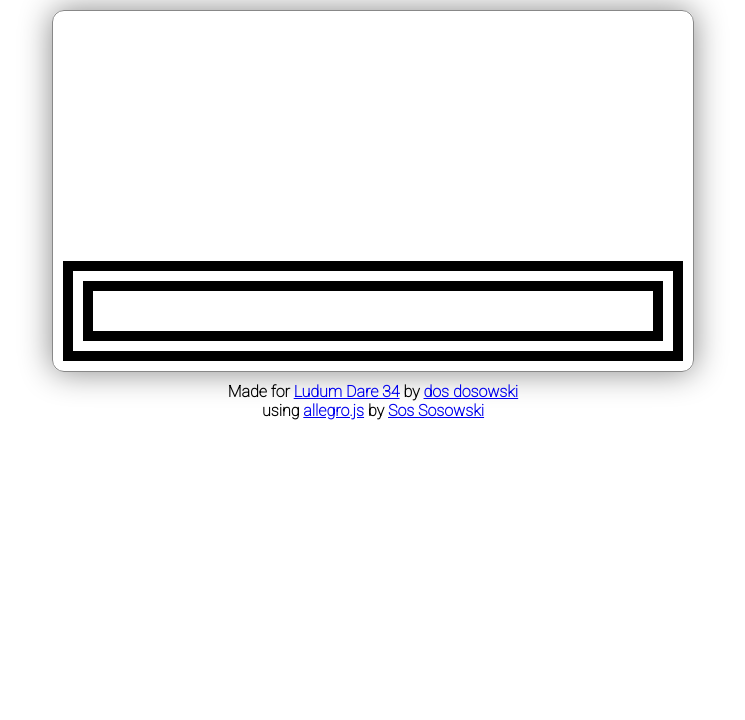
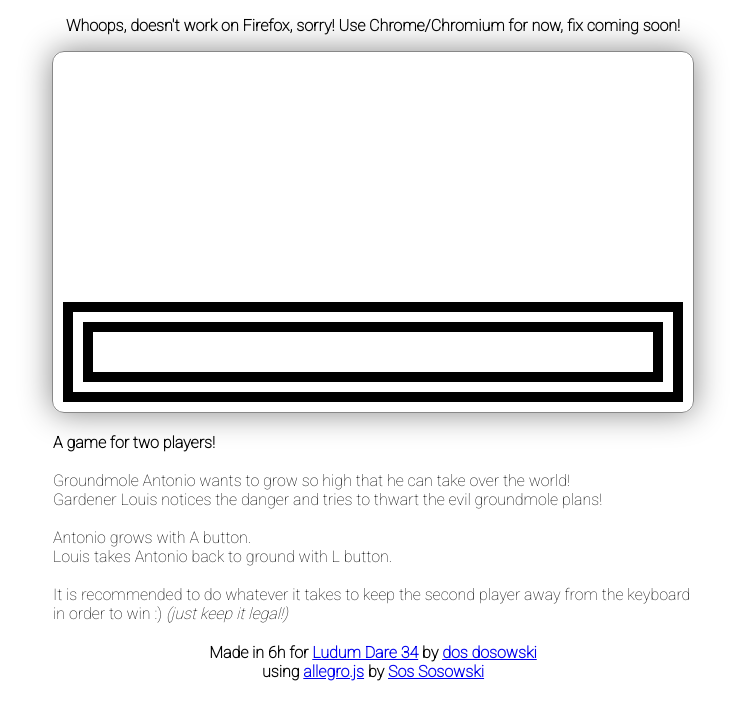
Before and after one commit to dos1/AvsL, a plain HTML site: page index.html in a window 1280 px wide. Shown: the whole page, without its empty margins (267-1012 px from the left). Drawn offline with Linux system fonts and the light colour scheme.

Commit message:
index.html info

```diff
--- a/index.html
+++ b/index.html
@@ -8,8 +8,19 @@
 		<link rel="stylesheet" type="text/css" href="tutorial.css">
 	</head>
 	<body>
+<p style="font-weight: bolder; text-align: center">Whoops, doesn't work on Firefox, sorry! Use Chrome/Chromium for now, fix coming soon!</p>
 		<canvas id="game_canvas" width="320" height="180" style="width: 640px; height: 360px"></canvas>
 		<div id="debugg"></div>
-		<div id="footer"><b>Made for <a href="http://ludumdare.org">Ludum Dare 34</a> by <a href="http://dosowisko.net/">dos dosowski</a></b><br/><b>using <a href="http://allegrojs.net/">allegro.js</a> by <a href="http://sos.gd/">Sos Sosowski</a><b></div>
+<p style="width: 640px; margin: 20px auto; ">
+<strong>A game for two players!</strong><br/>
+<br/>
+Groundmole Antonio wants to grow so high that he can take over the world! <br/>
+Gardener Louis notices the danger and tries to thwart the evil groundmole plans! <br/>
+<br/>
+Antonio grows with A button.<br/>
+Louis takes Antonio back to ground with L button.<br/>
+<br/>
+It is recommended to do whatever it takes to keep the second player away from the keyboard in order to win :) <em>(just keep it legal!)</em></p>
+		<div id="footer"><b>Made in 6h for <a href="http://ludumdare.org">Ludum Dare 34</a> by <a href="http://dosowisko.net/">dos dosowski</a></b><br/><b>using <a href="http://allegrojs.net/">allegro.js</a> by <a href="http://sos.gd/">Sos Sosowski</a><b></div>
 	</body>
 </html>
```
